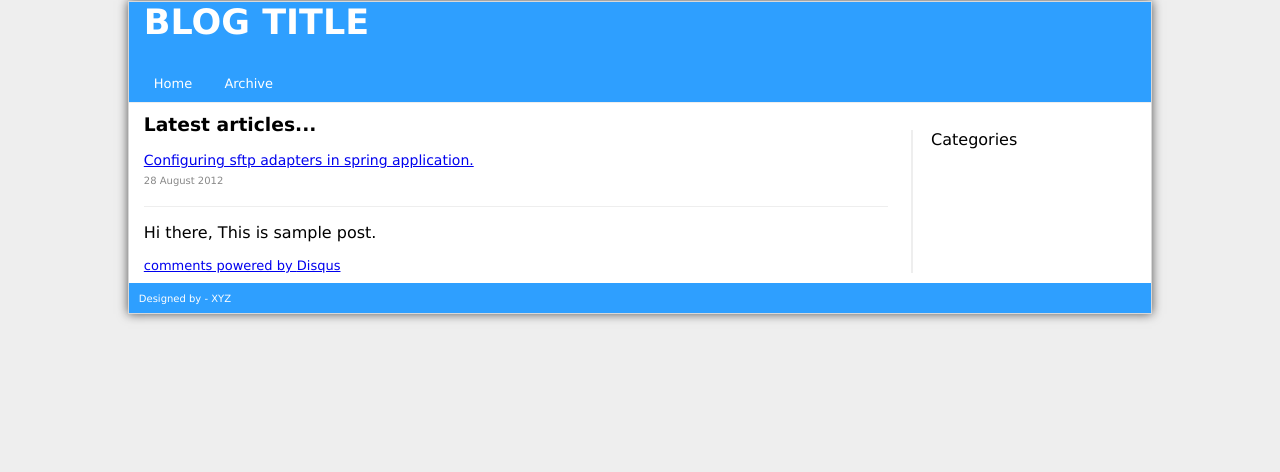
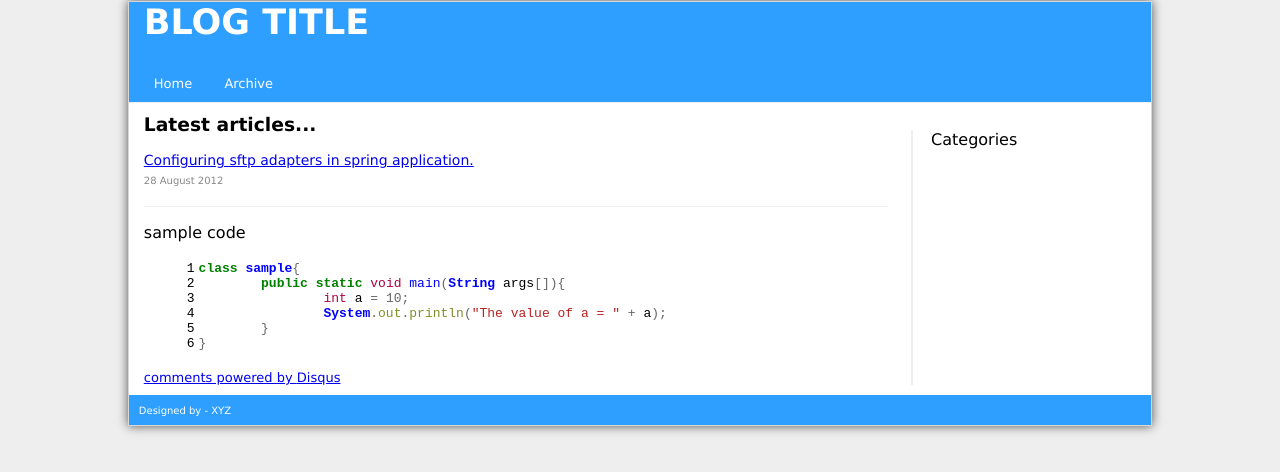
Before and after one commit to rashidshaikh/rashidshaikh.github.com, a Jekyll site: the page built from _posts/2012-08-29-sftp-spring-integration.markdown, in a window 1280 px wide. Shown: the top 472 px of the page. Built offline with Jekyll 4.4.1, drawn with Linux system fonts in a browser that asks for light colours; comment, search, counter and statistics services are not loaded.

Commit message:
Adding css for code highlight .

```diff
--- a/_includes/header.html
+++ b/_includes/header.html
@@ -6,6 +6,7 @@
 <meta name="keywords" content="">
 <meta name="author" content="Equal Experts">
 <meta name="viewport" content="user-scalable=no,width=device-width" />
+<LINK href="/assets/styles/pygments.css" rel="stylesheet" type="text/css">
 <LINK href="/assets/styles/desktop.css" media="all and (min-device-width: 600px)" rel="stylesheet" type="text/css">
 <LINK href="/assets/styles/mobile.css" media="all and (max-device-width: 600px)" rel="stylesheet" type="text/css">
 </head>
--- a/_posts/2012-08-29-sftp-spring-integration.markdown
+++ b/_posts/2012-08-29-sftp-spring-integration.markdown
@@ -2,7 +2,16 @@
 layout: post
 title: Configuring sftp adapters in spring application.
 date: 28 Aug 2012
-summary: Summary will go here
+summary: summary
 ---
-Hi there,
-This is sample post.
+sample code
+<div>
+{% highlight java linenos %}
+class sample{
+	public static void main(String args[]){
+		int a = 10;
+		System.out.println("The value of a = " + a);
+	}
+}
+{% endhighlight %}
+</div>
```
Also changed, not shown: index.html (+8 -0 lines).
